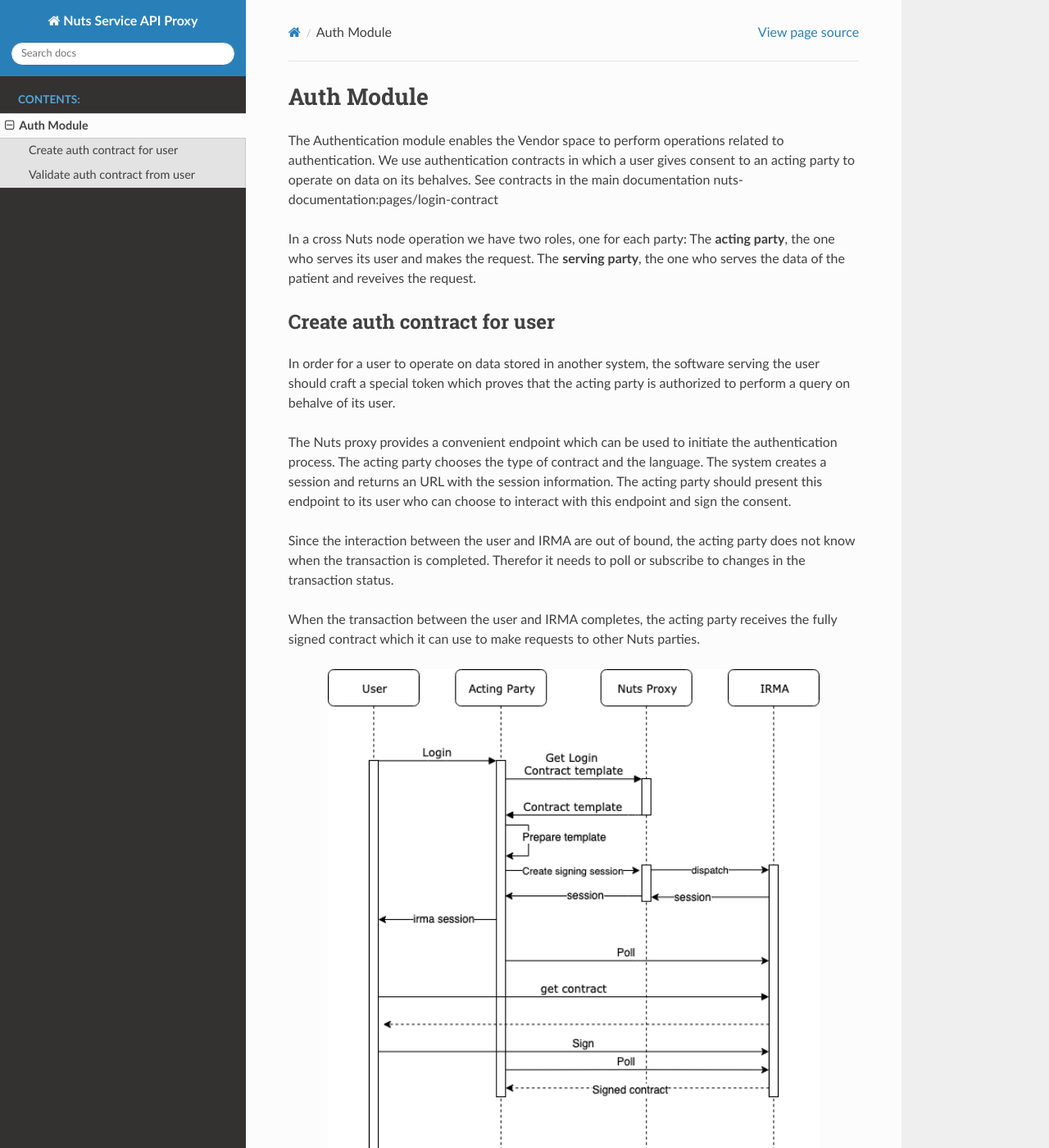
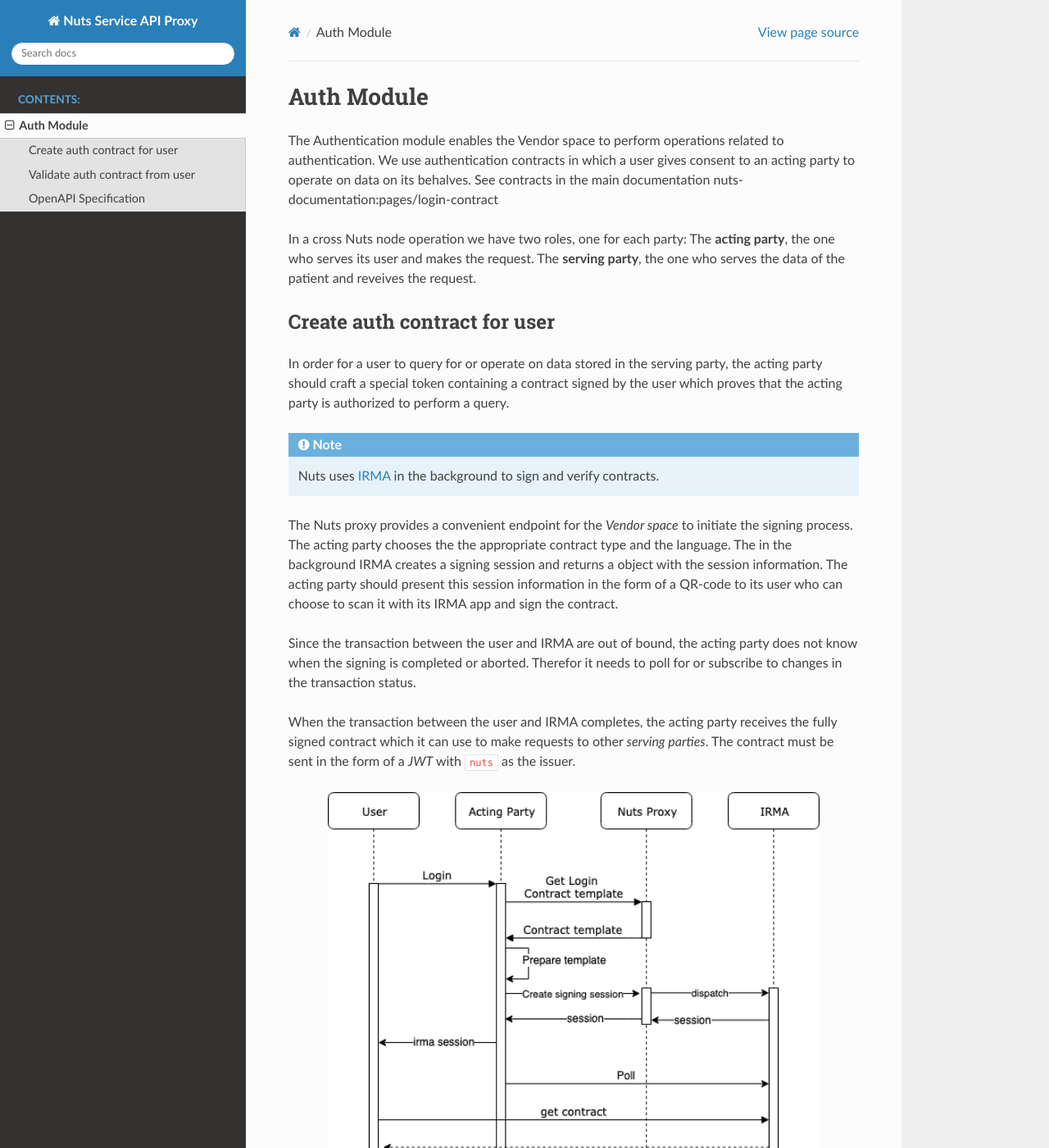
Before and after one commit to nuts-foundation/nuts-auth, a Sphinx documentation site: the page built from docs/pages/auth.rst, in a window 1280 px wide and 1400 px high. Shown: the whole window at 82% size. Built offline with Sphinx 7.4.7 and the Read the Docs theme 2.0.0, drawn with Linux system fonts in a browser that asks for light colours; some of the changed text lies outside the part shown.

Commit message:
Improve auth spec
Use consistent terminology
Add link to online swagger viewer.

```diff
--- a/docs/_static/openapi-spec.yaml
+++ b/docs/_static/openapi-spec.yaml
@@ -113,17 +113,19 @@
       parameters:
         - name: type
           in: path
+          description: The contract type identifier. A list of contract types is in the making.
           required: true
           schema:
             type: string
         - name: version
-          description: The version of this contract. If omitted, the most recent version will be returned
+          description: The version of this contract. If omitted, the most recent version will be returned.
           required: false
           in: query
           schema:
             type: string
         - name: language
           in: query
+          description: The language of the contract. If omitted, the Dutch language will be used.
           required: false
           schema:
             type: string
--- a/docs/pages/auth.rst
+++ b/docs/pages/auth.rst
@@ -13,14 +13,20 @@
 Create auth contract for user
 #############################
 
-In order for a user to operate on data stored in another system, the software serving the user should craft a special token which proves that the acting party is authorized to perform a query on behalve of its user.
+In order for a user to query for or operate on data stored in the serving party, the acting party should craft a special token containing a contract signed by the user which proves that the acting party is authorized to perform a query.
 
-The Nuts proxy provides a convenient endpoint which can be used to initiate the authentication process. The acting party chooses the type of contract and the language.
-The system creates a session and returns an URL with the session information. The acting party should present this endpoint to its user who can choose to interact with this endpoint and sign the consent.
+.. note::
+  Nuts uses `IRMA <https://irma.app/docs/>`_ in the background to sign and verify contracts.
 
-Since the interaction between the user and IRMA are out of bound, the acting party does not know when the transaction is completed. Therefor it needs to poll or subscribe to changes in the transaction status.
+The Nuts proxy provides a convenient endpoint for the *Vendor space* to initiate the signing process.
+The acting party chooses the the appropriate contract type and the language.
+The in the background IRMA creates a signing session and returns a object with the session information.
+The acting party should present this session information in the form of a QR-code to its user who can choose to scan it with its IRMA app and sign the contract.
 
-When the transaction between the user and IRMA completes, the acting party receives the fully signed contract which it can use to make requests to other Nuts parties.
+Since the transaction between the user and IRMA are out of bound, the acting party does not know when the signing is completed or aborted. Therefor it needs to poll for or subscribe to changes in the transaction status.
+
+When the transaction between the user and IRMA completes, the acting party receives the fully signed contract which it can use to make requests to other *serving parties*.
+The contract must be sent in the form of a *JWT* with ``nuts`` as the issuer.
 
 .. figure:: /_static/images/irma-login.sequence-diagram.png
     :width: 600px
@@ -34,15 +40,20 @@
       /auth/contract/session
 
 
-
-
 Validate auth contract from user
 ################################
 
-When the EHR system receives a request on its APIs from another Nuts party, it needs ti vakudate the validity of the authorization token.
+When the *serving party* receives a request on its APIs from another *acting party*, it needs to validate the *JWT* and its containing contract.
 
-The Nuts proxy provides a convenient endpoint which can be used to validate the token. The validation must be performed by a single REST call to the proxy.
+The Nuts proxy provides a convenient endpoint which can be used to validate the *JTW*. The validation must be performed by a REST call to the proxy.
 
 .. openapi:: /_static/openapi-spec.yaml
    :paths:
       /auth/contract/validate
+
+
+
+OpenAPI Specification
+#####################
+
+`Checkout the full OpenAPI spec here <https://editor.swagger.io/?url=https://raw.githubusercontent.com/nuts-foundation/nuts-proxy/init-docs/docs/_static/openapi-spec.yaml>`_
```
